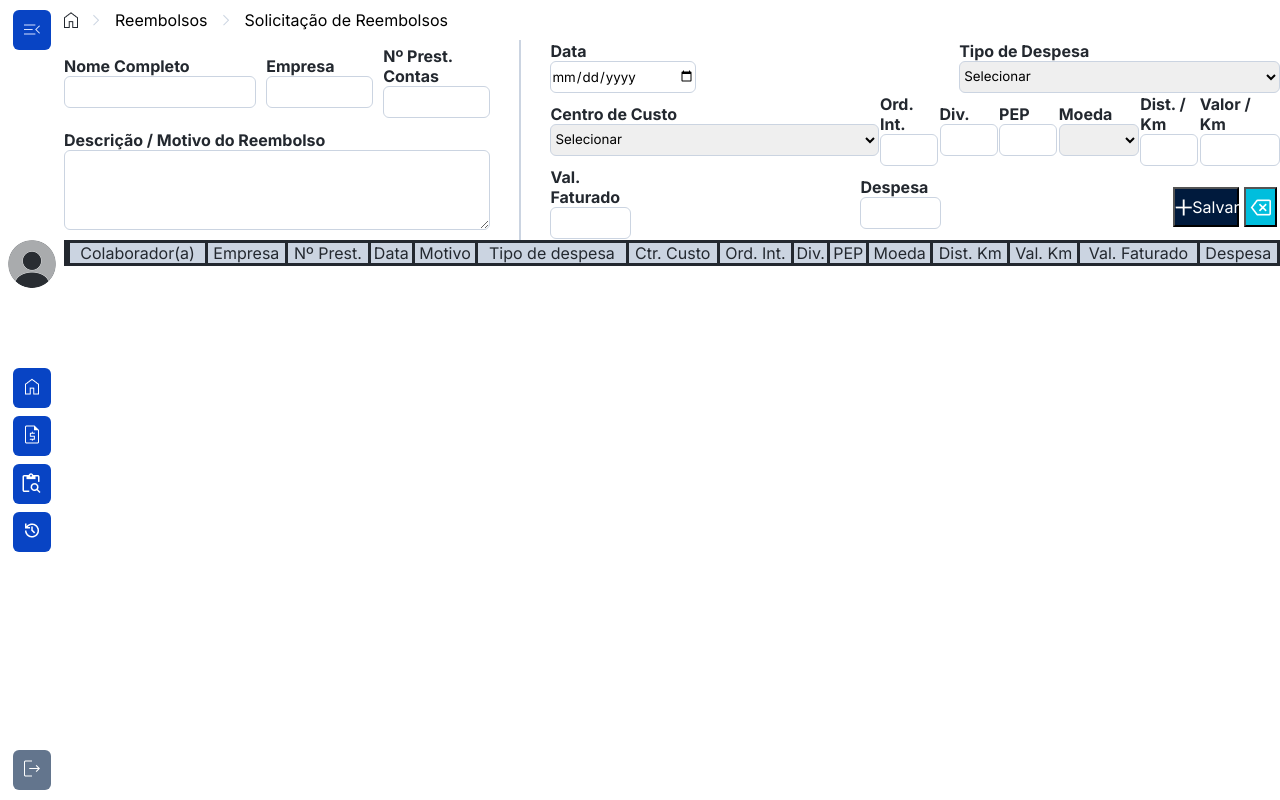
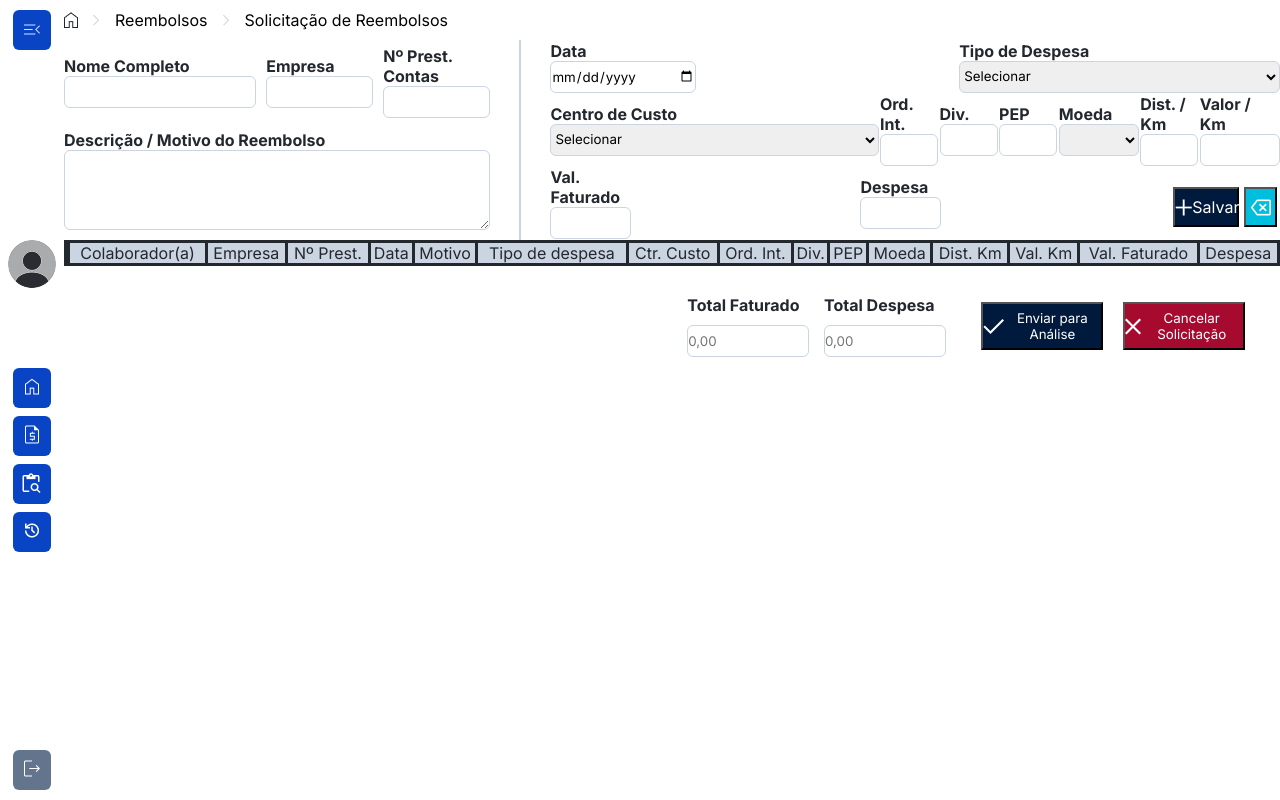
Before and after one commit to thayssa-souza/sispar-fork, a React (Vite) app: page /solicitacao in a window 1280 px wide. Built offline with nearby package versions, Linux system fonts and the light colour scheme.

Commit message:
atualização solicitação

```diff
--- a/src/components/solicitacao/Solicitacao.jsx
+++ b/src/components/solicitacao/Solicitacao.jsx
@@ -7,6 +7,8 @@ import Salvar from "../../assets/Solicitacao/+.png";
 import Deletar from "../../assets/Solicitacao/deletar.png";
 import Lixeira from "../../assets/Solicitacao/lixeira.png";
 import Motivo from "../../assets/Solicitacao/motivo.png";
+import Check from "../../assets/Solicitacao/check.png"
+import Cancelar from "../../assets/Solicitacao/x.png"
 
 function Solicitacao() {
   const [dadosReembolso, setDadosReembolso] = useState({
@@ -80,7 +82,7 @@ function Solicitacao() {
         </header>
 
         <main className={styles.mainSolicitacao}>
-        <form onSubmit={handleSubmit} className={styles.formMain}>
+          <form onSubmit={handleSubmit} className={styles.formMain}>
             <div className={styles.formGrupo1}>
               <div className={styles.inputNome}>
                 <label htmlFor="nome"> Nome Completo</label>
@@ -121,8 +123,8 @@ function Solicitacao() {
                   name="descricao"
                   value={dadosReembolso.descricao}
                   onChange={handleChange}
-                  minLength="20"
-                  maxLength="300"
+                  minLength="10"
+                  maxLength="30"
                 />
               </div>
             </div>
@@ -196,7 +198,13 @@ function Solicitacao() {
 
               <div className={styles.divisoes}>
                 <label htmlFor="divisao">Div.</label>
-                <input type="text" id="divisao"   onChange={handleChange} name="divisao" value={dadosReembolso.divisao}/>
+                <input
+                  type="text"
+                  id="divisao"
+                  onChange={handleChange}
+                  name="divisao"
+                  value={dadosReembolso.divisao}
+                />
               </div>
 
               <div className={styles.pep}>
@@ -249,26 +257,36 @@ function Solicitacao() {
 
               <div className={styles.valorFaturado}>
                 <label htmlFor="faturado"> Val. Faturado </label>
-                <input type="text" id="valorFaturado" name="valorFaturado" value={dadosReembolso.valorFaturado} onChange={handleChange}/>
+                <input
+                  type="text"
+                  id="valorFaturado"
+                  name="valorFaturado"
+                  value={dadosReembolso.valorFaturado}
+                  onChange={handleChange}
+                />
               </div>
 
               <div className={styles.despesa}>
                 <label htmlFor="taxa"> Despesa </label>
-                <input type="text" id="despesa" name="despesa" value={dadosReembolso.despesa} onChange={handleChange}/>
+                <input
+                  type="text"
+                  id="despesa"
+                  name="despesa"
+                  value={dadosReembolso.despesa}
+                  onChange={handleChange}
+                />
               </div>
 
               <div className={styles.botoes}>
-
-                <button
-                  className={styles.salvar}
-                  type="submit"
-
-                >
-
+                <button className={styles.salvar} type="submit">
                   <img src={Salvar} alt="" /> Salvar
                 </button>
 
-                <button className={styles.deletar} type="button" onClick={() => handleDelete()}>
+                <button
+                  className={styles.deletar}
+                  type="button"
+                  onClick={() => handleDelete()}
+                >
                   <img src={Deletar} alt="" />
                 </button>
               </div>
@@ -308,7 +326,11 @@ function Solicitacao() {
                 <tr key={index}>
                   <td>
                     <button onClick={(e) => handleDelete(e, index)}>
-                      <img  className={styles.lixeira} src={Lixeira} alt="Deletar" />
+                      <img
+                        className={styles.lixeira}
+                        src={Lixeira}
+                        alt="Deletar"
+                      />
                     </button>
                   </td>
                   <td>{item.colaborador}</td>
@@ -339,6 +361,32 @@ function Solicitacao() {
             </tbody>
           </table>
         </main>
+
+        <footer className={styles.footerSolicitacao}>
+          <section>
+            <div className={styles.inputFooter}>
+              <label> Total Faturado </label>
+              <input placeholder="0,00" />
+            </div>
+
+            <div>
+              <label> Total Despesa </label>
+              <input placeholder="0,00" />
+            </div>
+
+            <div className={styles.boxButtonFooter}>
+              <button className={styles.buttonAnalise}>
+                {" "}
+                <img src={Check} alt="" /> Enviar para Análise{" "}
+              </button>
+
+              <button className={styles.buttonCancelar}>
+                {" "}
+                <img src={Cancelar} alt="" /> Cancelar Solicitação{" "}
+              </button>
+            </div>
+          </section>
+        </footer>
       </div>
     </div>
   );
--- a/src/components/solicitacao/Solicitacao.module.scss
+++ b/src/components/solicitacao/Solicitacao.module.scss
@@ -172,7 +172,58 @@ td {
   text-align: center;
 }
 
-//ÍCONES DA TABELA
+//Footer
 
-.lixeira {
+.footerSolicitacao {
+ // background-color: pink;
+  display: flex;
+  justify-content: flex-end;
+  align-items: flex-end;
+  width: 100%;
+  height: 15vh;
+
+  section {
+    display: flex;
+    justify-content: space-evenly;
+    align-items: center;
+    width: 50%;
+    height: 15vh;
+  }
+
+  div {
+   // border: solid;
+    width: 20%;
+    height: 10vh;
+    display: flex;
+    flex-direction: column;
+    justify-content: space-evenly;
+  }
+
+  .boxButtonFooter {
+    display: flex;
+    flex-direction: row;
+    justify-content: space-evenly;
+    align-items: center;
+    width: 50%;
+
+    .buttonAnalise {
+      background-color: #001A3D;
+      width: 40%;
+      height: 6vh;
+      display: flex;
+      align-items: center;
+      justify-content: space-evenly;
+      color: white;
+    }
+
+    .buttonCancelar {
+      background-color: #A60B2F;
+      width: 40%;
+      height: 6vh;
+      display: flex;
+      align-items: center;
+      justify-content: space-evenly;
+      color: white;
+    }
+  }
 }
```
